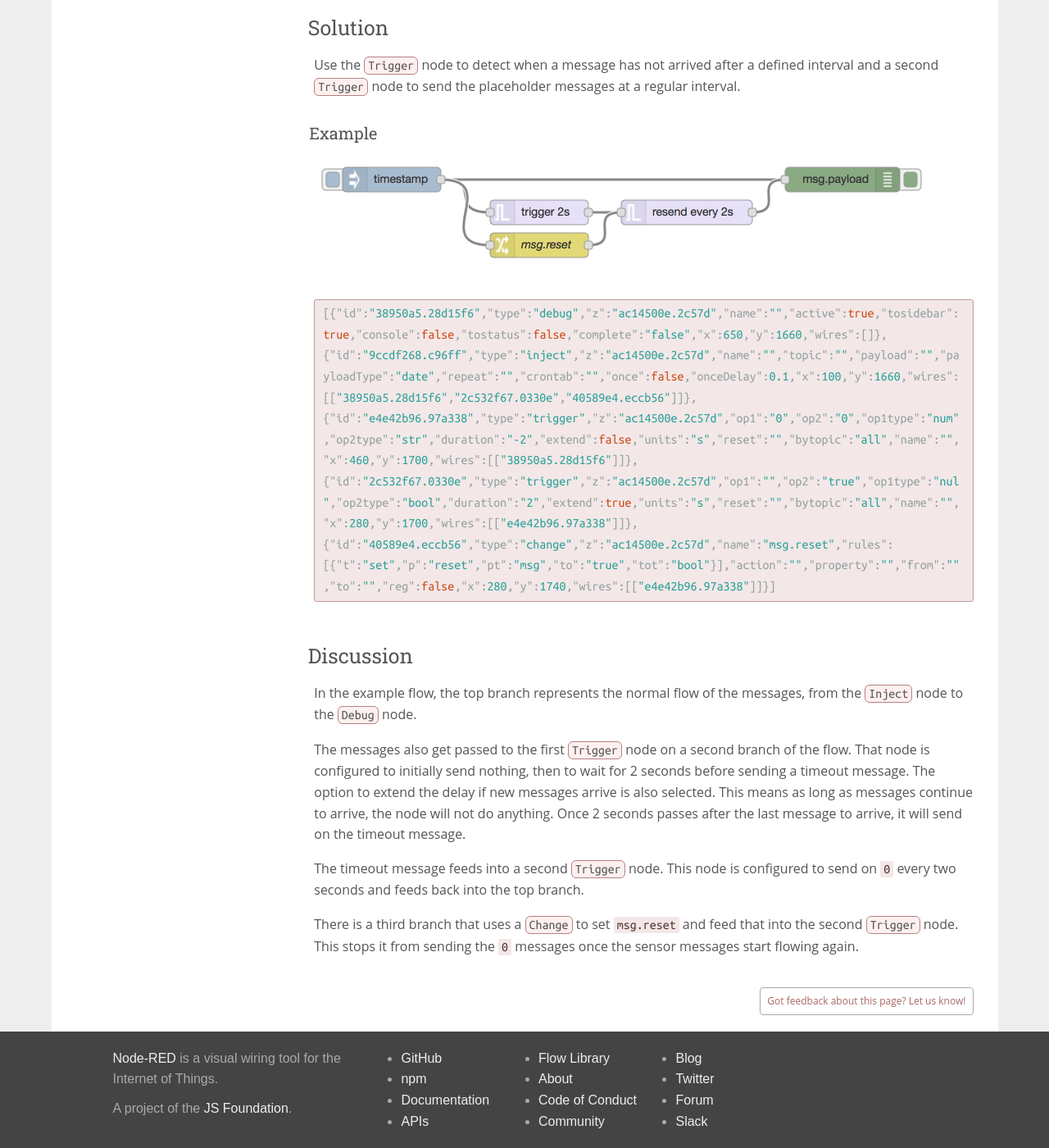
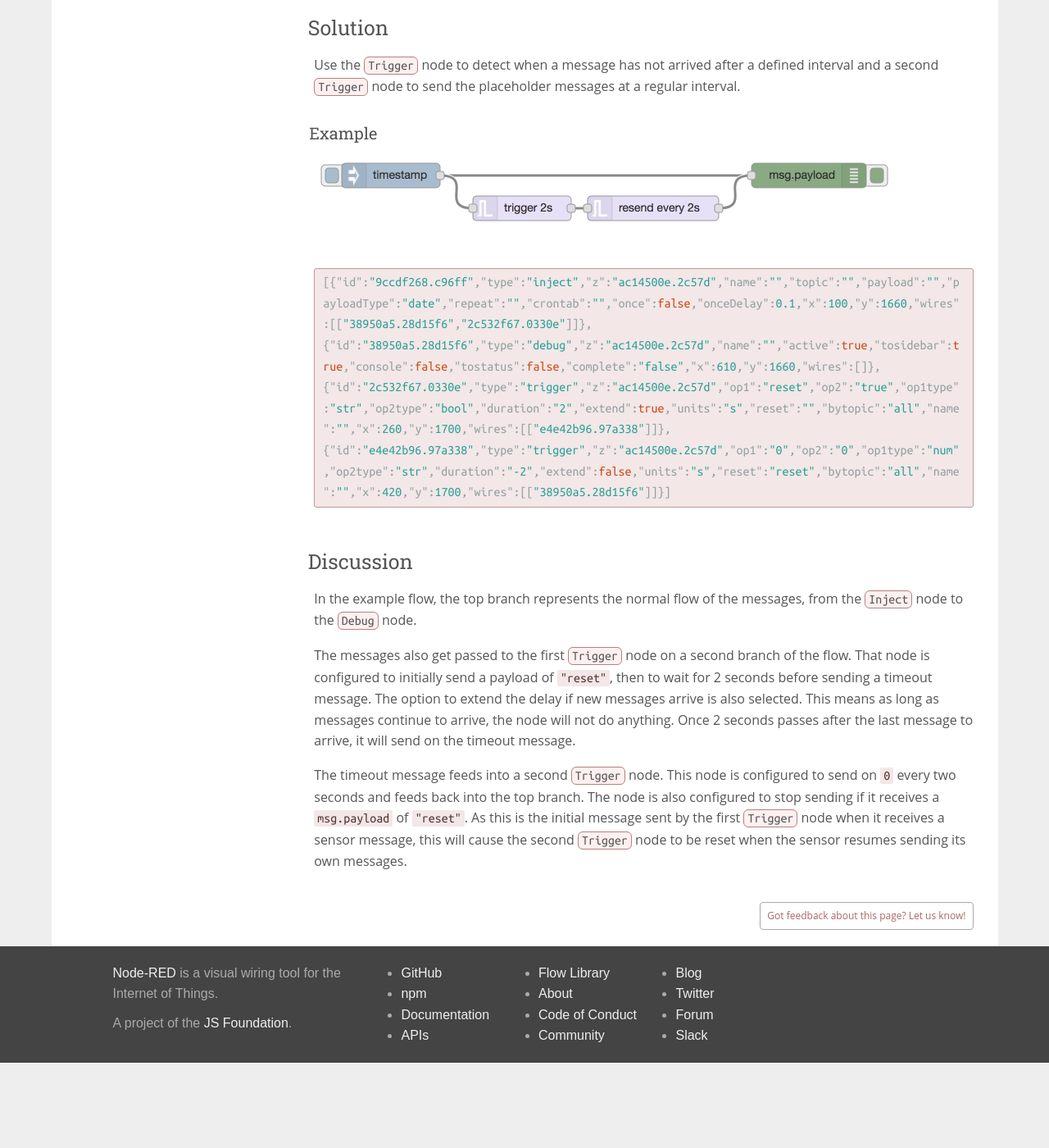
Before and after one commit to node-red/cookbook.nodered.org, a Jekyll site: the page built from basic/trigger-placeholder.md, in a window 1280 px wide and 1400 px high, scrolled down 452 px. Shown: the whole window at 82% size. Built offline with Jekyll 4.4.1, drawn with Linux system fonts in a browser that asks for light colours; nearby versions of some CDN libraries; after the commit the page ends 1748 px from its top, so only the background shows below that.

Commit message:
Update trigger-placeholder with optimisation

```diff
--- a/basic/trigger-placeholder.md
+++ b/basic/trigger-placeholder.md
@@ -21,11 +21,11 @@ to send the placeholder messages at a regular interval.
 
 #### Example
 
-![](/images/basic/trigger-placeholder.png){:width="752px"}
+![](/images/basic/trigger-placeholder.png){:width="711px"}
 
 {% raw %}
 ~~~json
-[{"id":"38950a5.28d15f6","type":"debug","z":"ac14500e.2c57d","name":"","active":true,"tosidebar":true,"console":false,"tostatus":false,"complete":"false","x":650,"y":1660,"wires":[]},{"id":"9ccdf268.c96ff","type":"inject","z":"ac14500e.2c57d","name":"","topic":"","payload":"","payloadType":"date","repeat":"","crontab":"","once":false,"onceDelay":0.1,"x":100,"y":1660,"wires":[["38950a5.28d15f6","2c532f67.0330e","40589e4.eccb56"]]},{"id":"e4e42b96.97a338","type":"trigger","z":"ac14500e.2c57d","op1":"0","op2":"0","op1type":"num","op2type":"str","duration":"-2","extend":false,"units":"s","reset":"","bytopic":"all","name":"","x":460,"y":1700,"wires":[["38950a5.28d15f6"]]},{"id":"2c532f67.0330e","type":"trigger","z":"ac14500e.2c57d","op1":"","op2":"true","op1type":"nul","op2type":"bool","duration":"2","extend":true,"units":"s","reset":"","bytopic":"all","name":"","x":280,"y":1700,"wires":[["e4e42b96.97a338"]]},{"id":"40589e4.eccb56","type":"change","z":"ac14500e.2c57d","name":"msg.reset","rules":[{"t":"set","p":"reset","pt":"msg","to":"true","tot":"bool"}],"action":"","property":"","from":"","to":"","reg":false,"x":280,"y":1740,"wires":[["e4e42b96.97a338"]]}]
+[{"id":"9ccdf268.c96ff","type":"inject","z":"ac14500e.2c57d","name":"","topic":"","payload":"","payloadType":"date","repeat":"","crontab":"","once":false,"onceDelay":0.1,"x":100,"y":1660,"wires":[["38950a5.28d15f6","2c532f67.0330e"]]},{"id":"38950a5.28d15f6","type":"debug","z":"ac14500e.2c57d","name":"","active":true,"tosidebar":true,"console":false,"tostatus":false,"complete":"false","x":610,"y":1660,"wires":[]},{"id":"2c532f67.0330e","type":"trigger","z":"ac14500e.2c57d","op1":"reset","op2":"true","op1type":"str","op2type":"bool","duration":"2","extend":true,"units":"s","reset":"","bytopic":"all","name":"","x":260,"y":1700,"wires":[["e4e42b96.97a338"]]},{"id":"e4e42b96.97a338","type":"trigger","z":"ac14500e.2c57d","op1":"0","op2":"0","op1type":"num","op2type":"str","duration":"-2","extend":false,"units":"s","reset":"reset","bytopic":"all","name":"","x":420,"y":1700,"wires":[["38950a5.28d15f6"]]}]
 ~~~
 {: .flow}
 {% endraw %}
@@ -37,16 +37,16 @@ from the <code class="node">Inject</code> node to the <code class="node">Debug</
 node.
 
 The messages also get passed to the first <code class="node">Trigger</code> node
-on a second branch of the flow. That node is configured to initially send nothing,
-then to wait for 2 seconds before sending a timeout message. The option to
-extend the delay if new messages arrive is also selected. This means as long as
-messages continue to arrive, the node will not do anything. Once 2 seconds passes
-after the last message to arrive, it will send on the timeout message.
+on a second branch of the flow. That node is configured to initially send a payload
+of `"reset"`, then to wait for 2 seconds before sending a timeout message. The
+option to extend the delay if new messages arrive is also selected. This means
+as long as messages continue to arrive, the node will not do anything. Once 2
+seconds passes after the last message to arrive, it will send on the timeout message.
 
 The timeout message feeds into a second <code class="node">Trigger</code> node. This
 node is configured to send on `0` every two seconds and feeds back into the top
-branch.
-
-There is a third branch that uses a <code class="node">Change</code> to set `msg.reset`
-and feed that into the second <code class="node">Trigger</code> node. This stops
-it from sending the `0` messages once the sensor messages start flowing again.
+branch. The node is also configured to stop sending if it receives a `msg.payload`
+of `"reset"`. As this is the initial message sent by the first
+<code class="node">Trigger</code> node when it receives a sensor message, this will
+cause the second <code class="node">Trigger</code> node to be reset when the sensor
+resumes sending its own messages.
```
Also changed, not shown: images/basic/trigger-placeholder.png.
